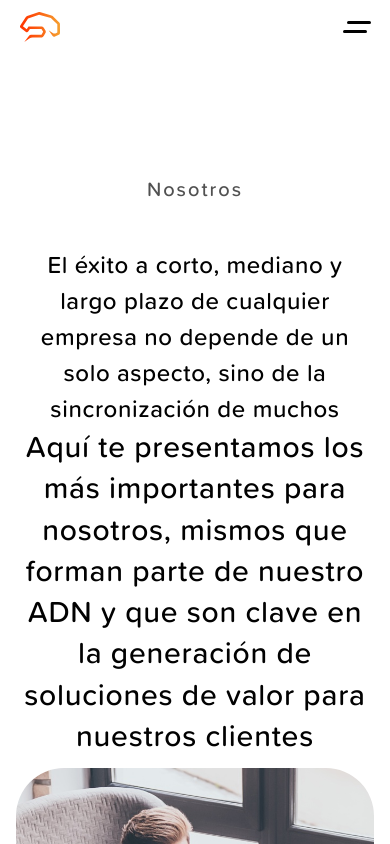
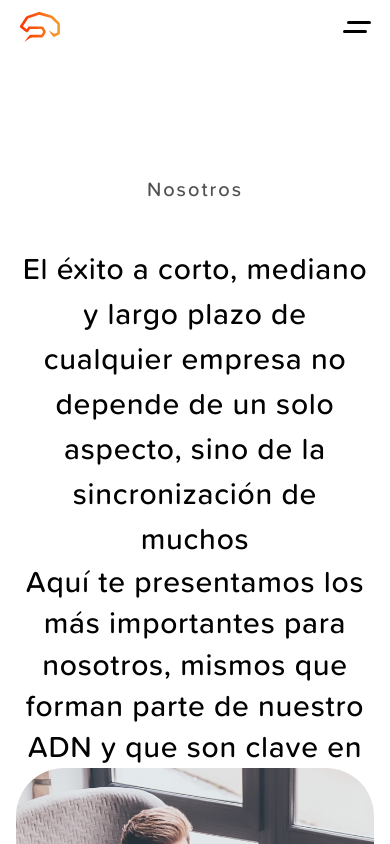
Before and after one commit to saufth/emah-dev, a Next.js app: page /about in a window 390 px wide. Shown: the top 844 px of the page. Built offline with nearby package versions, Linux system fonts and the light colour scheme.

Commit message:
Hero text md reduced

```diff
--- a/src/styles/sections/Hero.module.css
+++ b/src/styles/sections/Hero.module.css
@@ -60,7 +60,7 @@
 .textMedium {
   @apply
     /* Typography */
-    text-2xl md:text-5xl
+    text-3xl md:text-5xl
     leading-normal md:leading-normal;
 }
 
```
